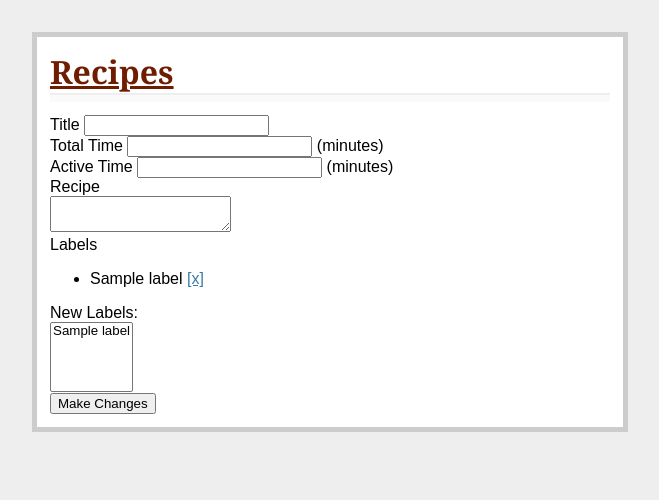
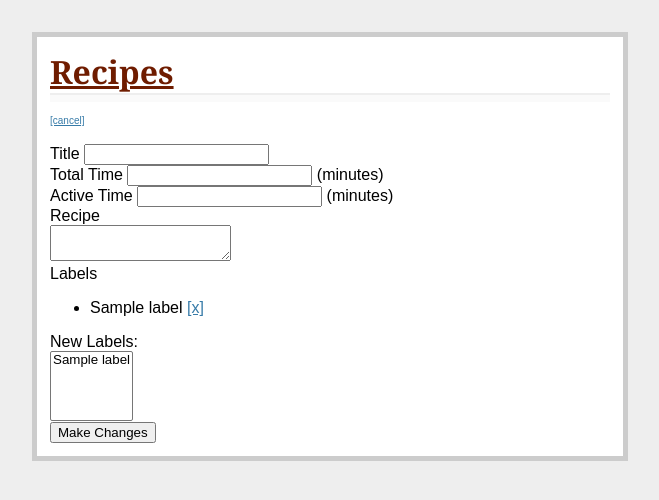
Before and after one commit to kylemarsh/recipelister, a Flask app: template recipelister/templates/edit_recipe.html in a window 1280 px wide. Shown: the top 500 px of the page, without its empty margins (310-969 px from the left). Run offline with Flask 2, Linux system fonts and the light colour scheme; tables that the repository leaves empty hold one stand-in row (Sample ...); the template is opened without the code that fills it: values named after a table or form of the project are taken from there, most other values are stand-ins (such as "Sample title", 1, 10 or a date in 2020).

Commit message:
cancel edit link
added a link to the top of the edit recipe page to go back to the view
page for that recipe without making any changes.

```diff
--- a/recipelister/templates/edit_recipe.html
+++ b/recipelister/templates/edit_recipe.html
@@ -1,6 +1,8 @@
 {% extends "layout.html" %}
 {% block body %}
 
+<div style='font-size:x-small'><a href="{{ url_for('view_recipe', recipe_id=form.recipe_id.data) }}">[cancel]</a></div>
+<br />
 <form action="{{ url_for('edit_recipe', recipe_id=form.recipe_id.data) }}" method="POST">
 	{{ form.hidden_tag() }}
 	<div id="recipe">
```
